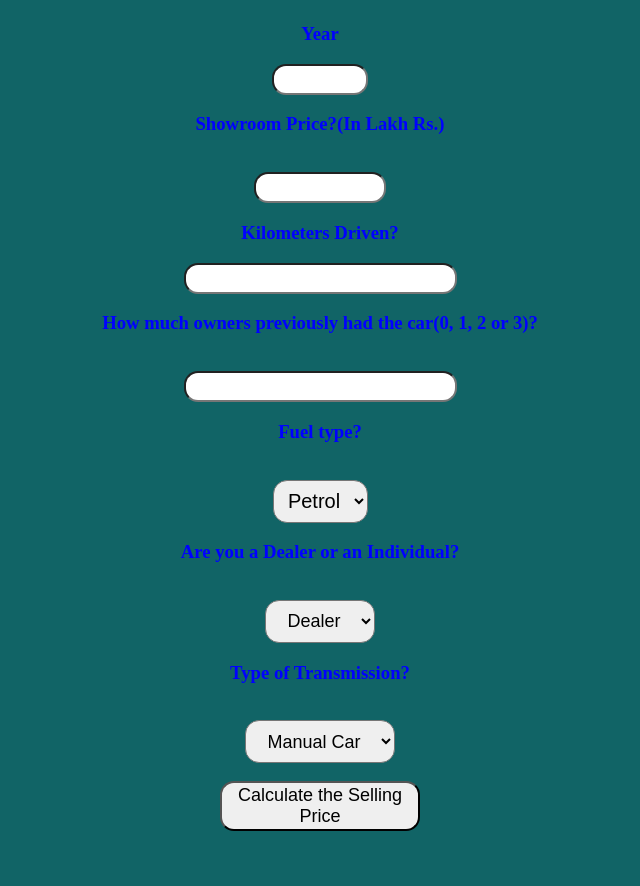
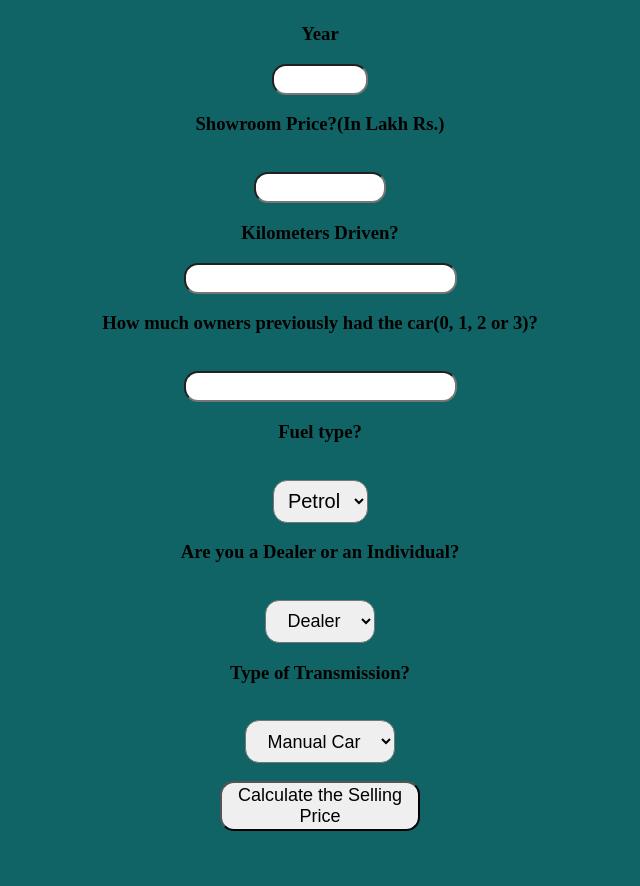
Before and after one commit to PRUBHTEJ/CarPredoPedia-MinorProject, a Flask app: page / in a window 1280 px wide. Shown: the part 419-1305 px from the top of the page, without its empty margins (320-960 px from the left). Run offline with Flask 2, Linux system fonts and the light colour scheme; parts of the project's set-up code (start-up, migrations or seed data) failed here and were passed over.

Commit message:
Update index.html

```diff
--- a/templates/index.html
+++ b/templates/index.html
@@ -10,7 +10,7 @@
 
 <body>
 
-    <div style="color:blue">
+    <div style=>
         <form action="{{ url_for('predict')}}" method="post">
             <img src="https://c.tenor.com/QnVigviEjaYAAAAi/budget-car-cars.gif" style="width:600px;height: 300px;">
             <h3>Year</h3>
```
